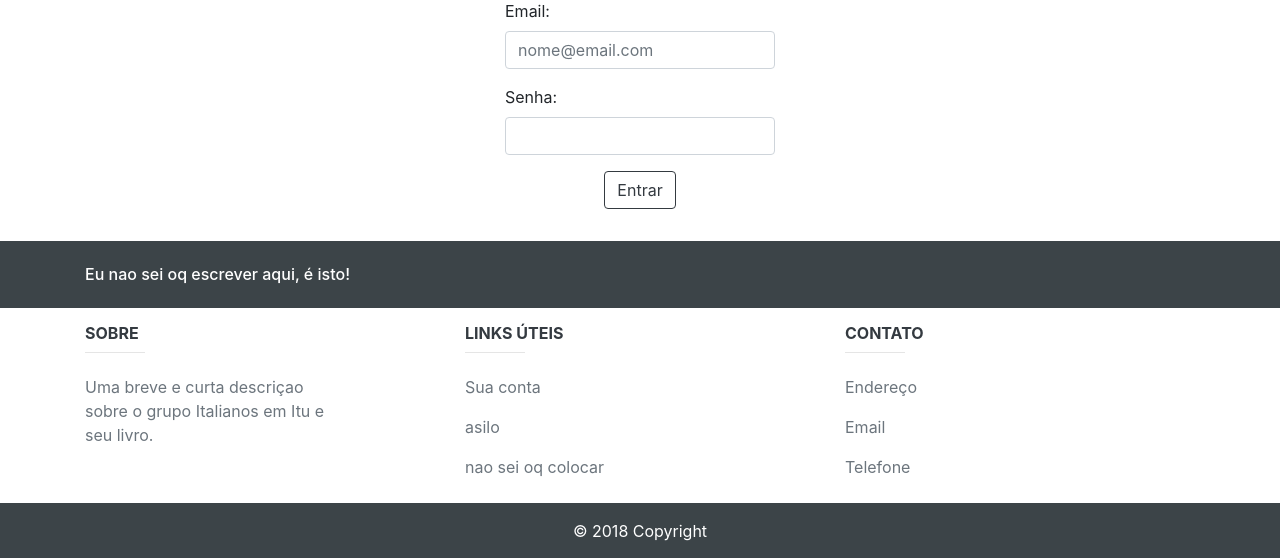
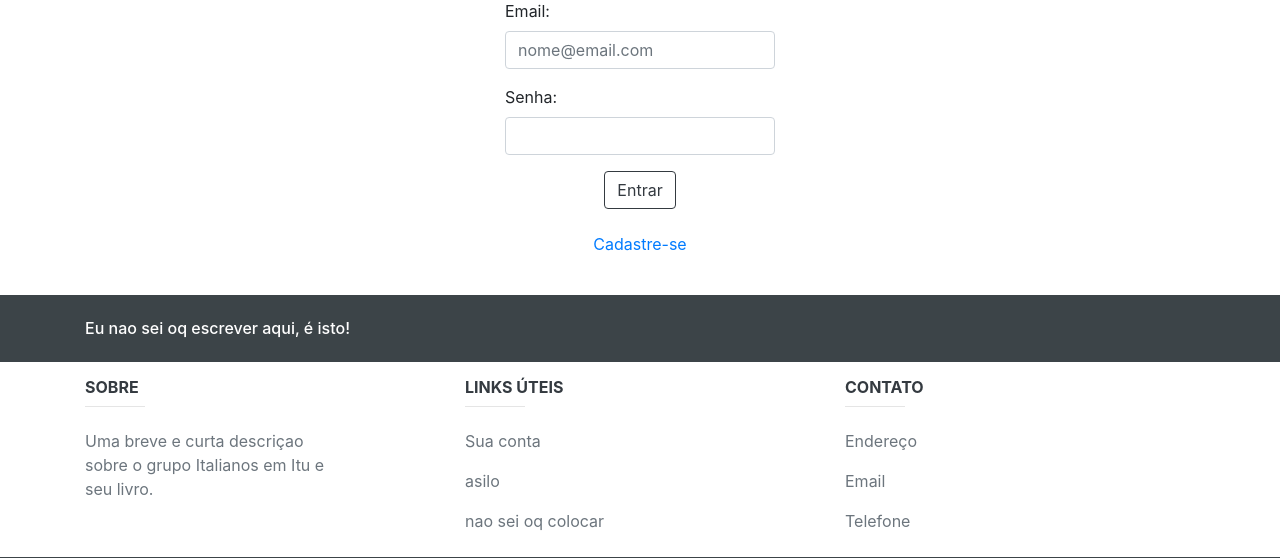
Before and after one commit to EloisaSemH/tcctw, a PHP site: page /index.php?pg=login in a window 1280 px wide. Shown: the part 101-659 px from the top of the page. Run offline with PHP 8.4, Linux system fonts and the light colour scheme.

Commit message:
login e cabecalho arrumados

```diff
--- a/pags/cabecalho.php
+++ b/pags/cabecalho.php
@@ -37,8 +37,8 @@
                     <button class="btn btn-outline-success my-2 my-sm-0 mx-auto" type="submit">Pesquisar</button>
                   </form>
                   <form class="form-inline my-2 my-lg-0 ml-4">
-                    <button class="btn btn-success my-2 my-sm-0" type="button">Entrar</button>
-                    <button class="btn btn-success my-2 my-sm-0 ml-4 ml-sm-2" type="button">Cadastre-se</button>
+                    <a class="btn btn-success my-2 my-sm-0"  href="index.php?&pg=login">Entrar</a>
+                    <a class="btn btn-success my-2 my-sm-0 ml-4 ml-sm-2" href="index.php?&pg=cadastro">Cadastre-se</a>
                   </form>
                 </div>
               </nav>
--- a/pags/login.php
+++ b/pags/login.php
@@ -16,12 +16,16 @@
                                     <input type="password" max="99999" name="rm" required="" class="form-control"/>
                                 </div>
                             </div>
-
                             <div class="form-row justify-content-center">
                                 <div class="form-group col-md-3 text-center">
                                     <input type="submit" value="Entrar" id="entrar" name="entrar" class="btn btn-outline-dark">
                                 </div>
                             </div>
+							<div class="form-row justify-content-center">
+								<div class="form-group col-md-3 text-center">
+									<a href="index.php?&pg=cadastro" class="btn btn-link">Cadastre-se</a>
+								</div>
+							</div>
                         </form>
 
                     </div>
```
